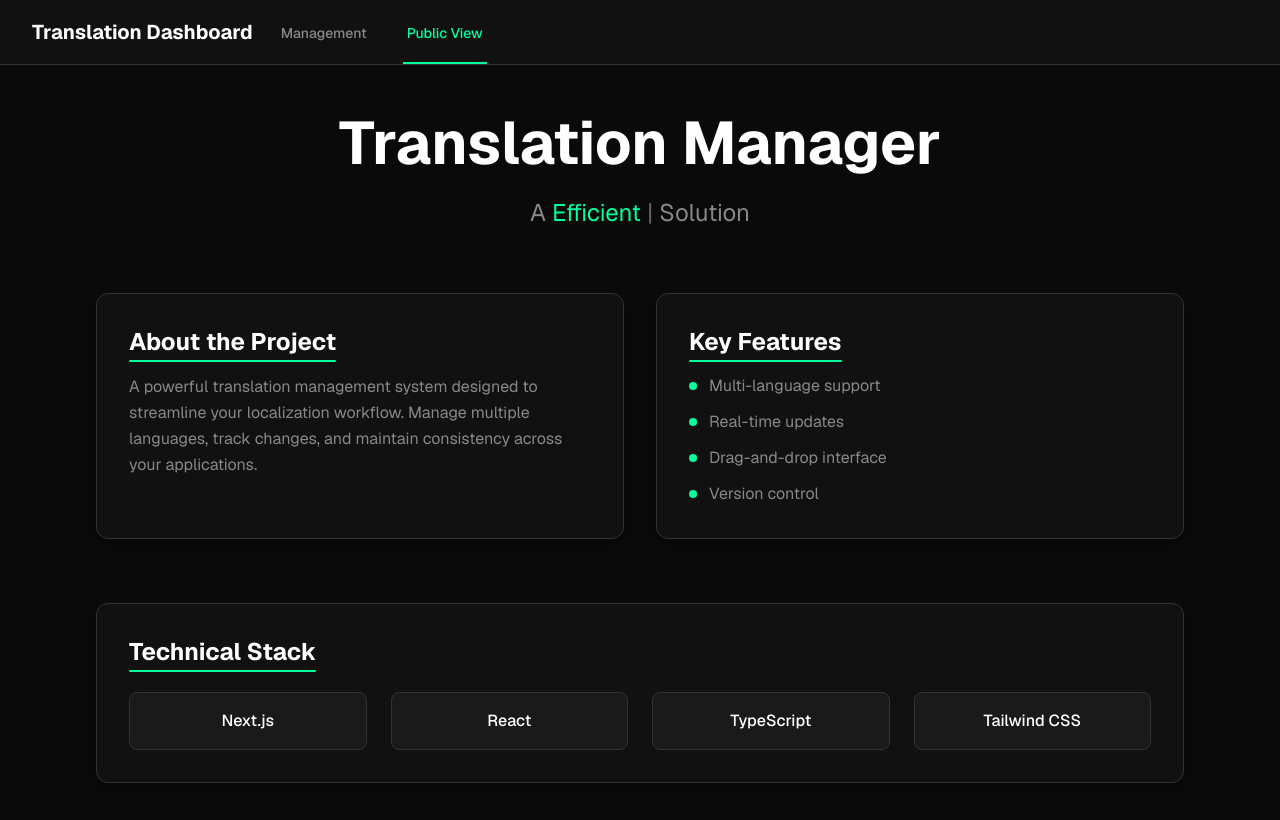
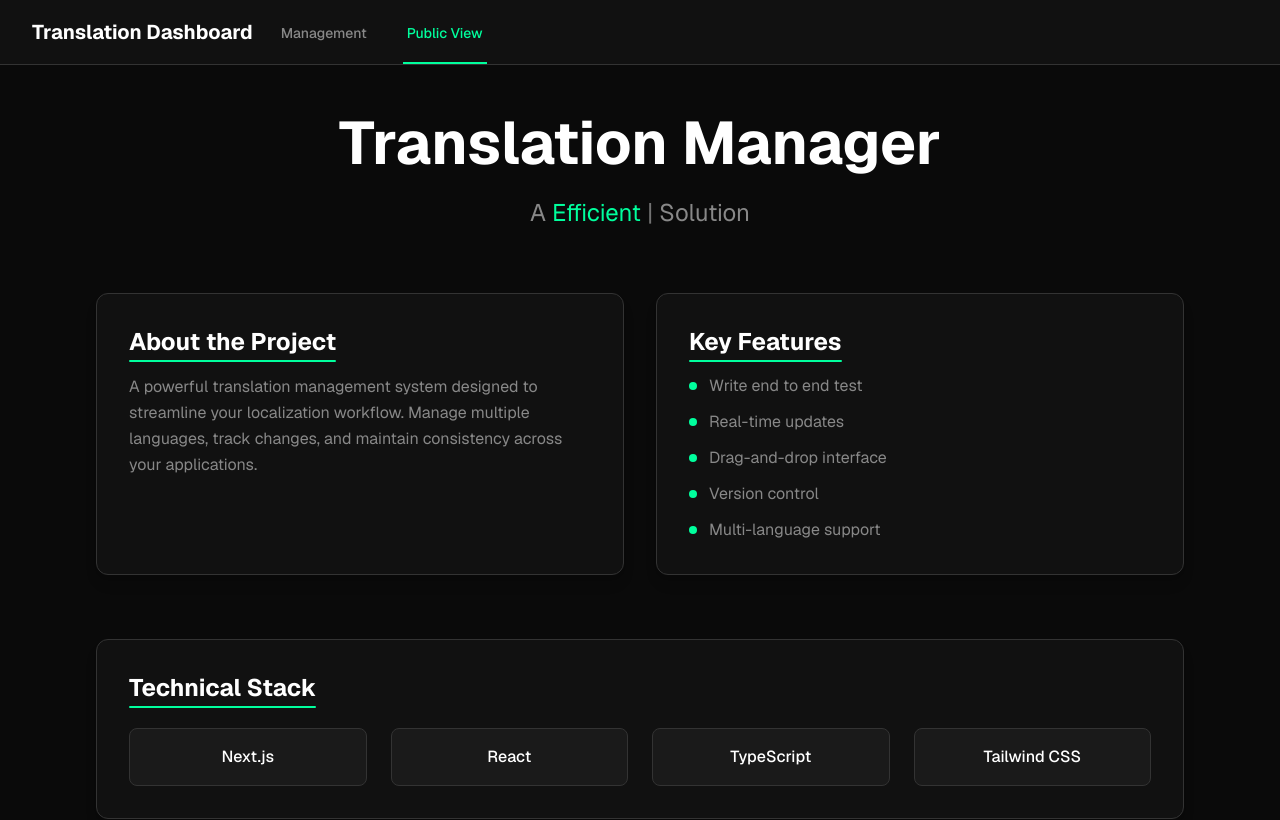
Before and after one commit to MkeyhaniM/Word-Translation-Dashboard, a Next.js app: page / in a window 1280 px wide. Shown: the top 820 px of the page. Built offline with nearby package versions, Linux system fonts and the light colour scheme.

Commit message:
added a new option to homepage .

```diff
--- a/app/page.tsx
+++ b/app/page.tsx
@@ -7,6 +7,7 @@ import Navigation from "./src/components/Navigation";
 export default function Home() {
   const [typingText, setTypingText] = useState("");
   const [currentIndex, setCurrentIndex] = useState(0);
+
   const words = ["Modern", "Efficient", "Smart", "Advanced"];
   const typingSpeed = 150;
   const pauseDuration = 2000;
@@ -62,7 +63,7 @@ export default function Home() {
             <ul className="space-y-3 text-[var(--text-muted)]">
               <li className="flex items-center">
                 <span className="w-2 h-2 bg-[var(--primary)] rounded-full mr-3"></span>
-                Multi-language support
+                Write end to end test
               </li>
               <li className="flex items-center">
                 <span className="w-2 h-2 bg-[var(--primary)] rounded-full mr-3"></span>
@@ -75,6 +76,10 @@ export default function Home() {
               <li className="flex items-center">
                 <span className="w-2 h-2 bg-[var(--primary)] rounded-full mr-3"></span>
                 Version control
+              </li>
+              <li className="flex items-center">
+                <span className="w-2 h-2 bg-[var(--primary)] rounded-full mr-3"></span>
+                Multi-language support
               </li>
             </ul>
           </div>
```
